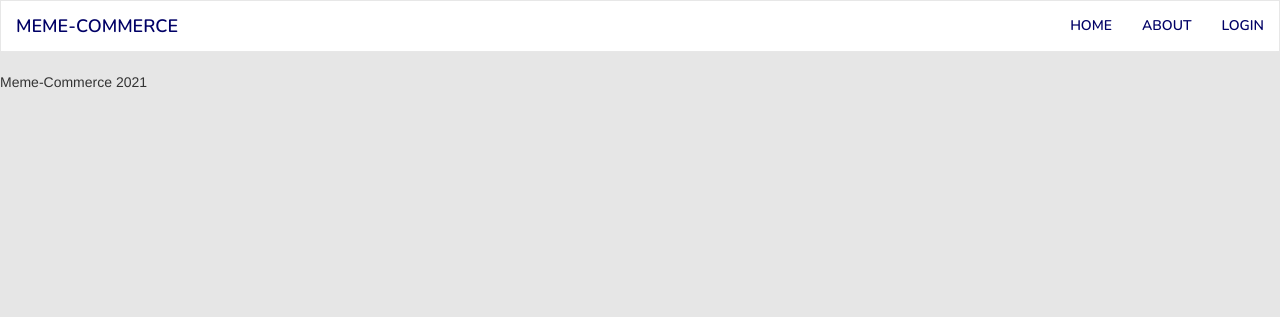
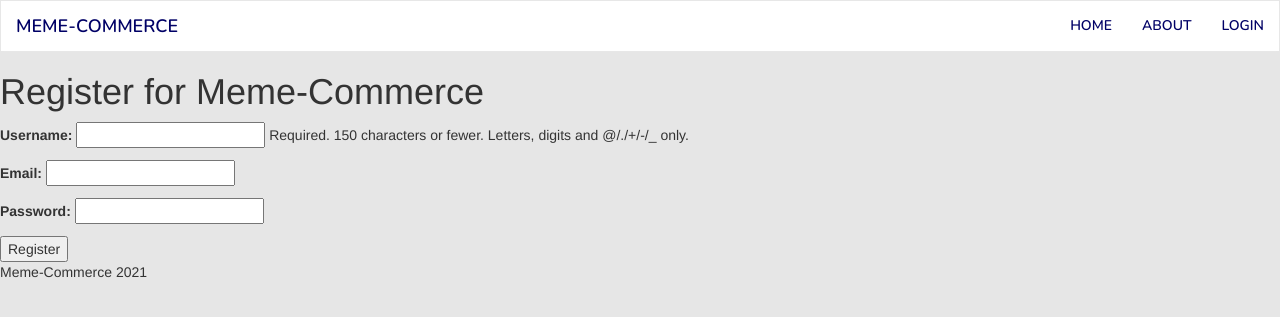
Before and after one commit to zahidk9/meme-commerce, a Django app: page /memecommerce/register/ in a window 1280 px wide. Shown: the top 317 px of the page. Run offline with Django 3.2, Linux system fonts and the light colour scheme; some libraries are stand-ins or nearby versions.

Commit message:
hid purchased_memes and listed_memes from userprofile form, made email form use EmailInput(), added register page which doesn't register at the moment, must fix db

```diff
--- a/memecommerce/forms.py
+++ b/memecommerce/forms.py
@@ -27,12 +27,16 @@ class MemeListingForm(forms.ModelForm):
 
 class UserForm(forms.ModelForm):
     password = forms.CharField(widget=forms.PasswordInput())
+    email = forms.CharField(widget=forms.EmailInput())
 
     class Meta:
         model = User
         fields = ('username', 'email', 'password',)
 
 class UserProfileForm(forms.ModelForm):
+    purchased_memes = forms.CharField(widget=forms.HiddenInput())
+    listed_memes = forms.CharField(widget=forms.HiddenInput())
+
     class Meta:
         model = UserProfile
         fields = ('purchased_memes', 'listed_memes',)
--- a/templates/memecommerce/register.html
+++ b/templates/memecommerce/register.html
@@ -1 +1,25 @@
-{% extends 'memecommerce/base.html' %}
+{% extends "memecommerce/base.html" %}
+{% load staticfiles %}
+
+{% block title_block %}
+	Register
+{% endblock %}
+
+{% block body_block %}
+<h1>Register for Meme-Commerce</h1>
+{% if registered %}
+
+	<a href="{% url 'memecommerce:home' %}">Return to homepage.</a><br/>
+{% else %}
+	<form id="user_form" method="post" action="{% url 'memecommerce:register' %}" enctype="multipart/form-data">
+
+	{% csrf_token %}
+
+	<!-- Display each form -->
+	{{ user_form.as_p }}
+	{{ profile_form.as_p }}
+
+	<input type="submit" name="submit" value="Register" />
+</form>
+{% endif %}
+{% endblock %}
```
